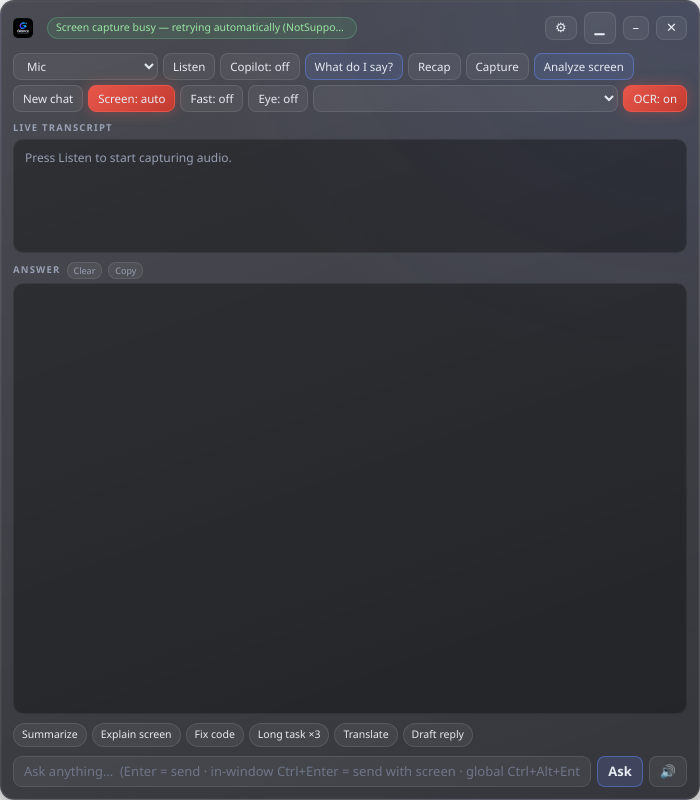
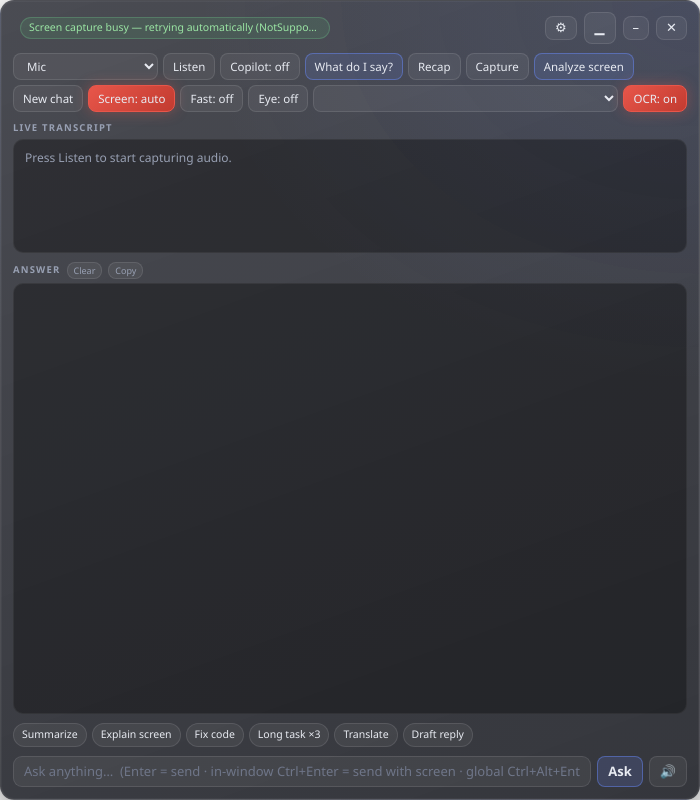
Before and after one commit to yagyeshVyas/glance-ai, an Electron app: page src/renderer/index.html in a window 700 px wide. Drawn offline with Linux system fonts and the light colour scheme; no server answers; files whose address does not match are found by name.

Commit message:
Drop the profile photo from the header
The panel no longer shows the Twitter/X avatar next to the name - the brand text
carries it on its own. Screenshot re-captured without it.

```diff
--- a/src/renderer/index.html
+++ b/src/renderer/index.html
@@ -9,7 +9,6 @@
 <body>
   <div id="panel">
     <header id="bar">
-      <img class="brand-logo" src="logo.png" alt="" width="20" height="20" />
       <span class="brand"></span>
       <span id="status" class="status"></span>
       <div class="spacer"></div>
```
Also changed, not shown: docs/panel.png.
